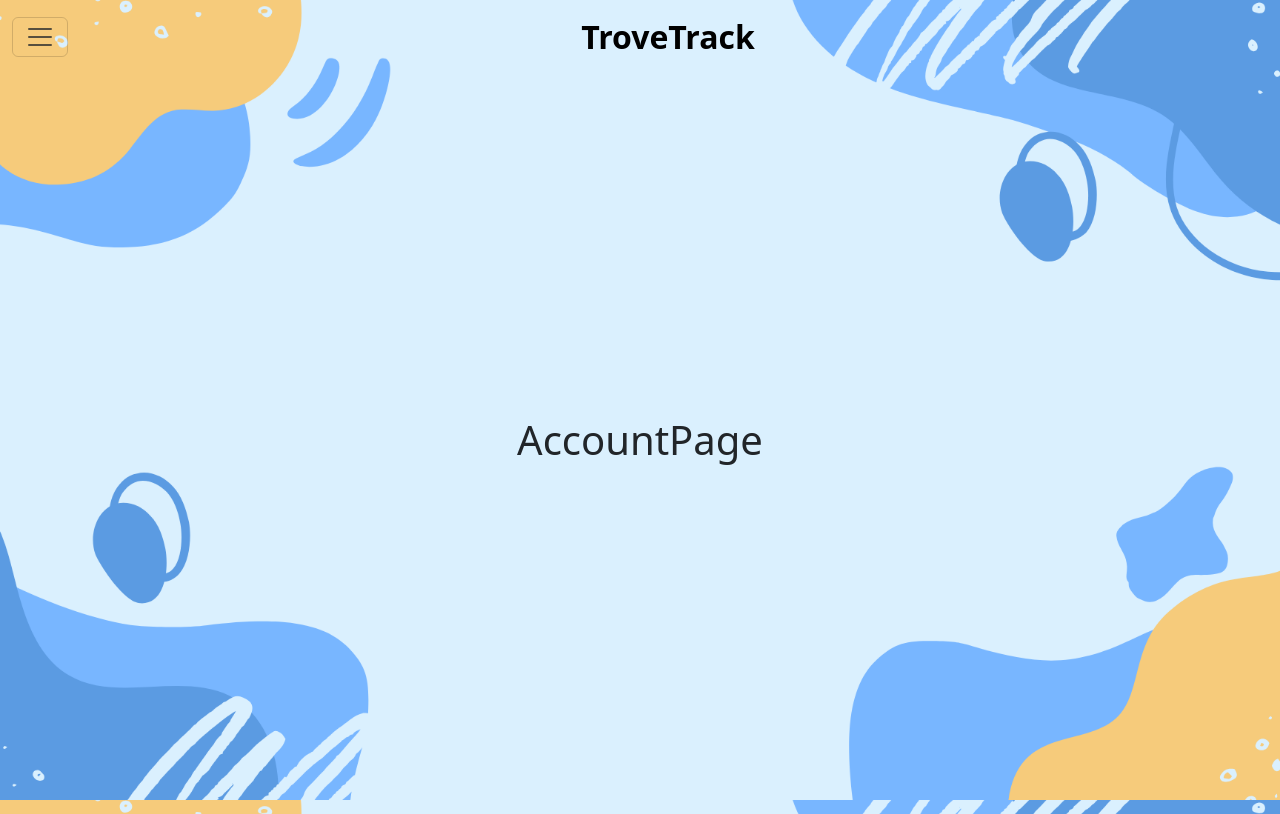
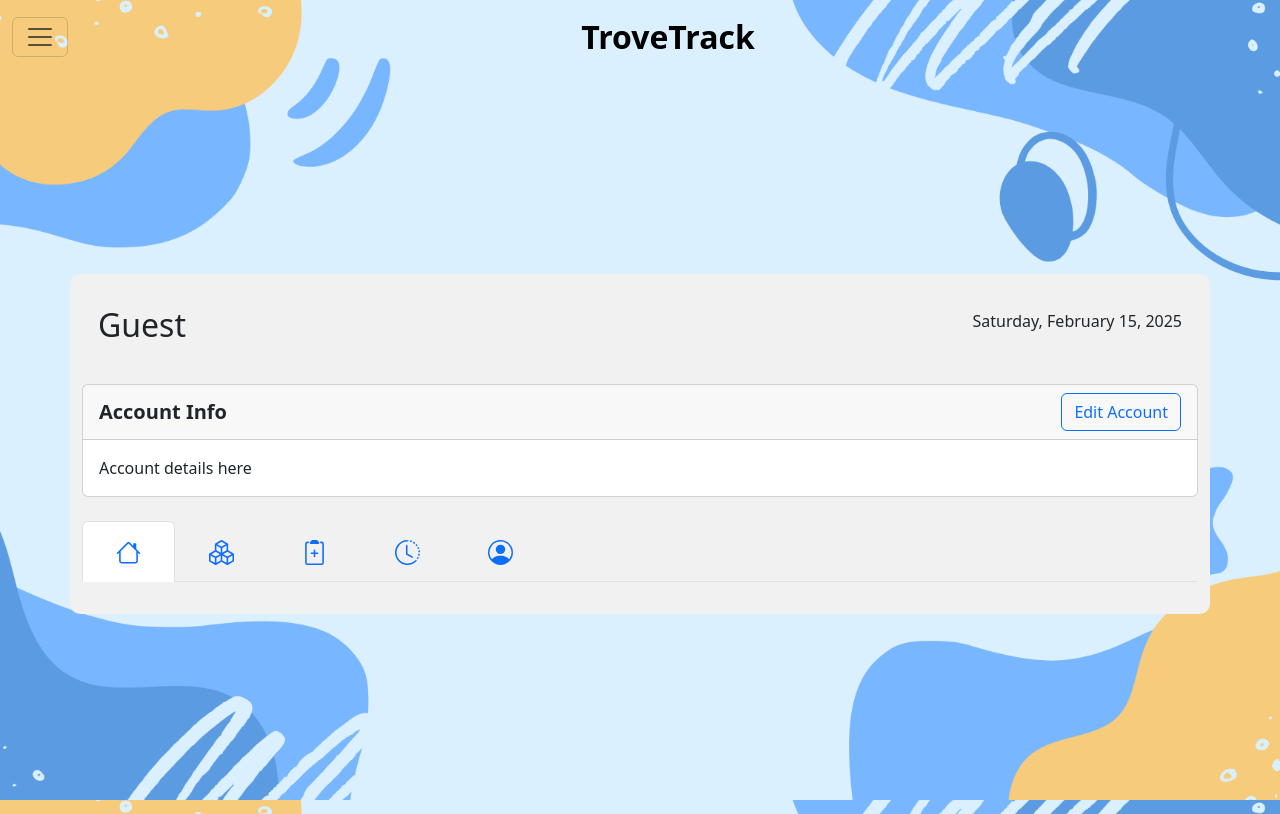
Before and after one commit to skyoon26/trove-track, a React (Vite) app in the folder trove-track-ui/: page /account in a window 1280 px wide. Built offline with nearby package versions, Linux system fonts and the light colour scheme; sample sign-in values are in the browser's storage.

Commit message:
Set up initial layout for AccountPage

```diff
--- a/trove-track-ui/src/pages/AccountPage.jsx
+++ b/trove-track-ui/src/pages/AccountPage.jsx
@@ -1,8 +1,45 @@
-import React from 'react'
+import { useState } from 'react';
+import { Container, Stack, Card, Button, Col, Row, Modal, InputGroup, Form } from 'react-bootstrap';
+import PageTabs from '../components/PageTabs';
 
 const AccountPage = () => {
+  const firstName = sessionStorage.getItem("firstName");
+
+  const today = new Date().toLocaleDateString("en-US", {
+    weekday: "long",
+    year: "numeric",
+    month: "long",
+    day: "numeric",
+  });
+
+  const [show, setShow] = useState(false);
+
+  const handleClose = () => setShow(false);
+  const handleShow = () => setShow(true);
+
   return (
-    <h1>AccountPage</h1>
+    <Container className="main-container py-3">
+      <Stack direction="horizontal" gap={3} className="m-0 p-3">
+        <h2>{firstName ? firstName : "Guest"}</h2>
+        <p className="ms-auto">{today}</p>
+      </Stack>
+
+      <Card className="mt-3">
+        <Card.Header className="fs-5 fw-bold">
+          <Row className="d-flex justify-content-between align-items-center">
+            <Col>Account Info</Col>
+            <Col className="text-end">
+              <Button variant="outline-primary">Edit Account</Button>
+            </Col>
+          </Row>
+        </Card.Header>
+
+        <Card.Body>
+          <Card.Text>Account details here</Card.Text>
+        </Card.Body>
+      </Card>
+      <PageTabs />
+    </Container>
   )
 }
 
```
